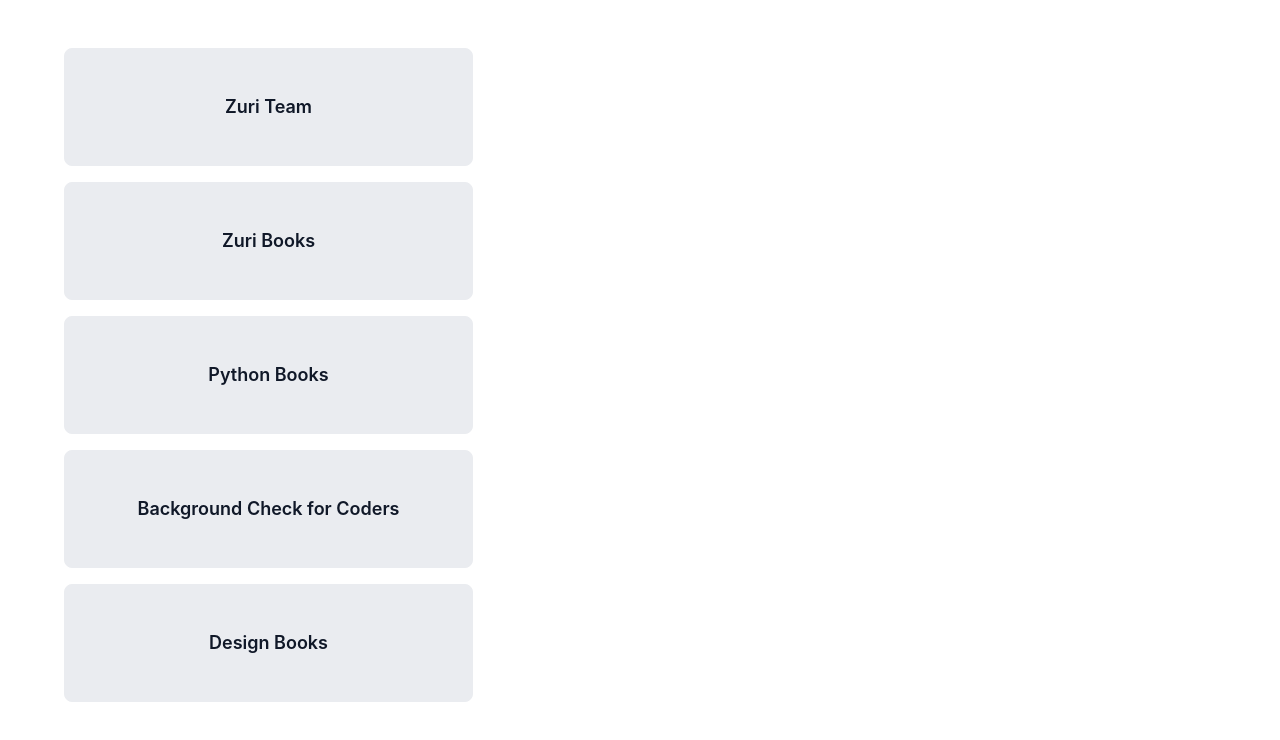
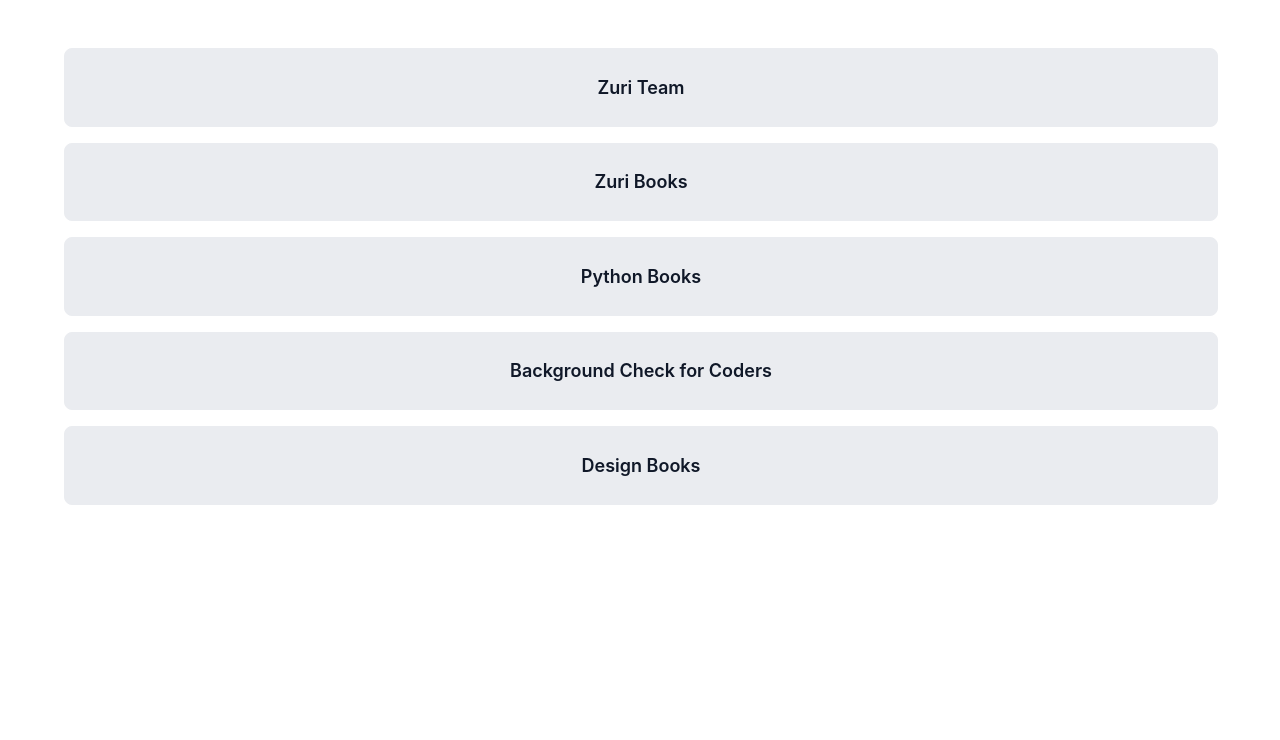
Before and after one commit to nkirukka/linktree-hgn, a React (Create React App) app: page / in a window 1280 px wide. Shown: the top 740 px of the page. Built offline with nearby package versions, Linux system fonts and the light colour scheme.

Commit message:
Remove padding and make width 100% so button can take full width of parent

```diff
--- a/src/components/styles/Button.css
+++ b/src/components/styles/Button.css
@@ -2,9 +2,10 @@
   text-decoration: none;
   background-color: #eaecf0;
   color: #101828;
-  padding: 24px 32px;
-  width: 343px;
-  height: 68px;
+  /* padding: 1.5em 2em; */
+  margin: auto;
+  width: 100%;
+  height: 4.25em;
   display: flex;
   align-items: center;
   justify-content: center;
@@ -13,6 +14,7 @@
   font-family: "Inter";
   font-style: normal;
   font-weight: 600;
-  font-size: 18px;
-  line-height: 28px;
+  font-size: 1.125rem;
+  line-height: 1.75em;
+
 }
```
